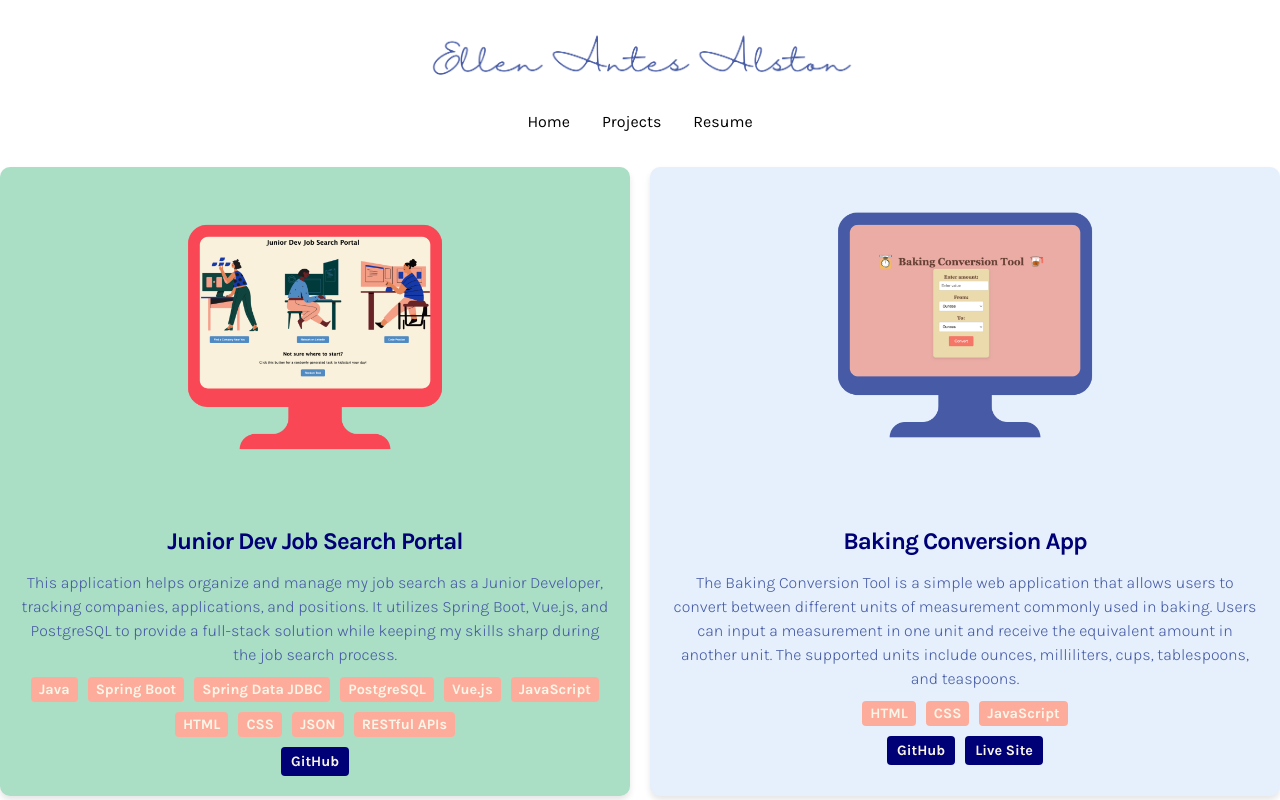
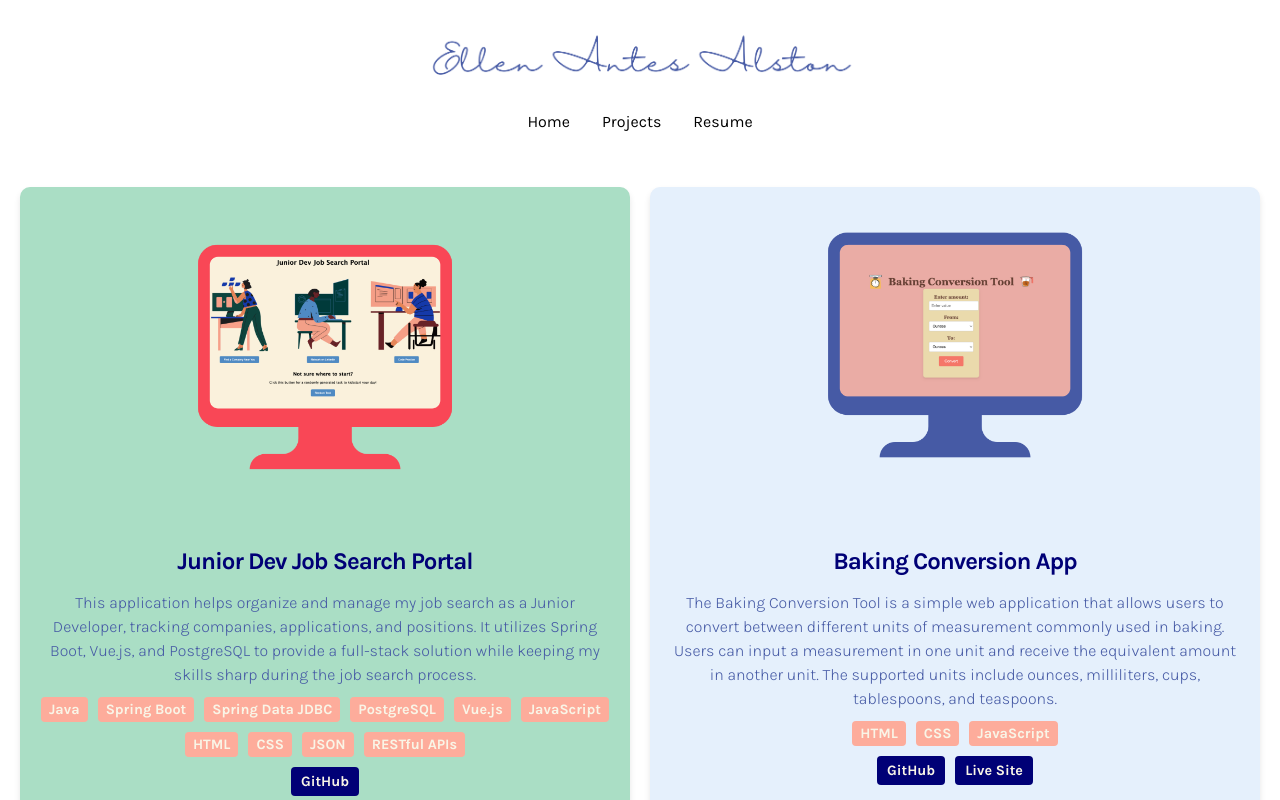
Before and after one commit to ellenalston/ellen-alston-portfolio, a Vue app: page /projects in a window 1280 px wide. Shown: the top 800 px of the page. Built offline with nearby package versions, Linux system fonts and the light colour scheme.

Commit message:
spacing and margins

```diff
--- a/src/views/ProjectView.vue
+++ b/src/views/ProjectView.vue
@@ -1,6 +1,8 @@
 <template>
-  <div class="projects">
-    <ProjectCard v-for="(project, index) in projects" :key="project.title" :project="project" :index="index" />
+  <div class="projects-wrapper">
+    <div class="projects">
+      <ProjectCard v-for="(project, index) in projects" :key="project.title" :project="project" :index="index" />
+    </div>
   </div>
 </template>
 
@@ -88,6 +90,22 @@ export default {
 </script>
 
 <style scoped>
+
+/* Add padding to the body to ensure space on the sides */
+body {
+  margin: 0;
+  padding: 0 20px; /* Add horizontal padding to the body */
+}
+
+/* Wrapper for the projects container to prevent overflow */
+.projects-wrapper {
+  max-width: 100%;
+  box-sizing: border-box;
+  padding: 20px; /* Add padding to the sides of the container */
+  overflow: hidden; /* Prevents content from spilling out */
+}
+
+/* Projects grid layout */
 .projects {
   display: grid;
   grid-template-columns: repeat(2, 1fr);
@@ -95,32 +113,25 @@ export default {
 }
 
 /* Alternating Colors for cards */
-
 .project-0 {
   background-color: #aadec5;
-  /* Light beige */
 }
 
 .project-1 {
   background-color: #e5f0fc;
-  /* Dark blue */
 }
 
 .project-2 {
   background-color: #ff8288;
-  /* Teal */
 }
 
 .project-3 {
   background-color: #f9f5e7;
-  /* Coral */
 }
-
 
 @media (max-width: 768px) {
   .projects {
-    grid-template-columns: 1fr;
-    /* Single column on smaller screens */
+    grid-template-columns: 1fr; /* Single column on smaller screens */
   }
 }
 </style>
--- a/src/views/ResumeView.vue
+++ b/src/views/ResumeView.vue
@@ -26,6 +26,10 @@ export default {
   margin: 0 auto; /* Centers the container horizontally */
   padding: 20px; /* Optional: Add some padding around the content */
   text-align: center; /* Center the content */
+  display: flex;
+  flex-direction: column;
+  justify-content: space-between; /* Ensure space is distributed */
+  height: 100vh; /* Take up full height of the screen */
 }
 
 /* Ensure the PDF viewer respects the container width */
@@ -35,10 +39,8 @@ export default {
   position: relative; /* Ensure the container is positioned relative to the parent */
   z-index: 1; /* Ensure the viewer is above other content */
   margin-top: 15px; /* Optional: Add some space between the content */
-  height: 80vh;
-  width:100%;
-  border: 1px solid #ccc;
-  border-radius: 8px;
+  flex-grow: 1; /* Allow the viewer to take available space */
+  margin-bottom: 20px; /* Add space between the viewer and the bottom */
 }
 
 .pdf-app {
```
